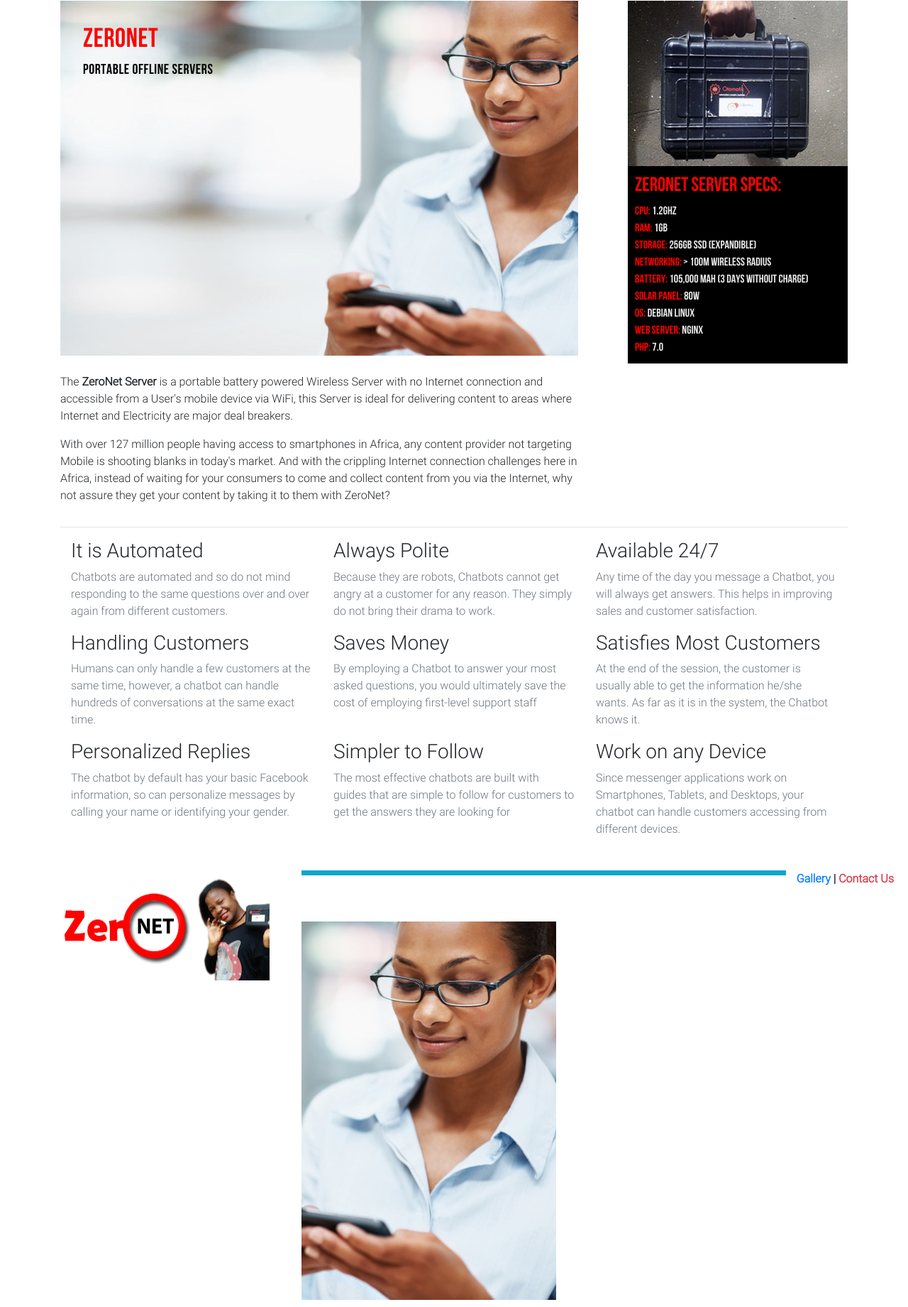
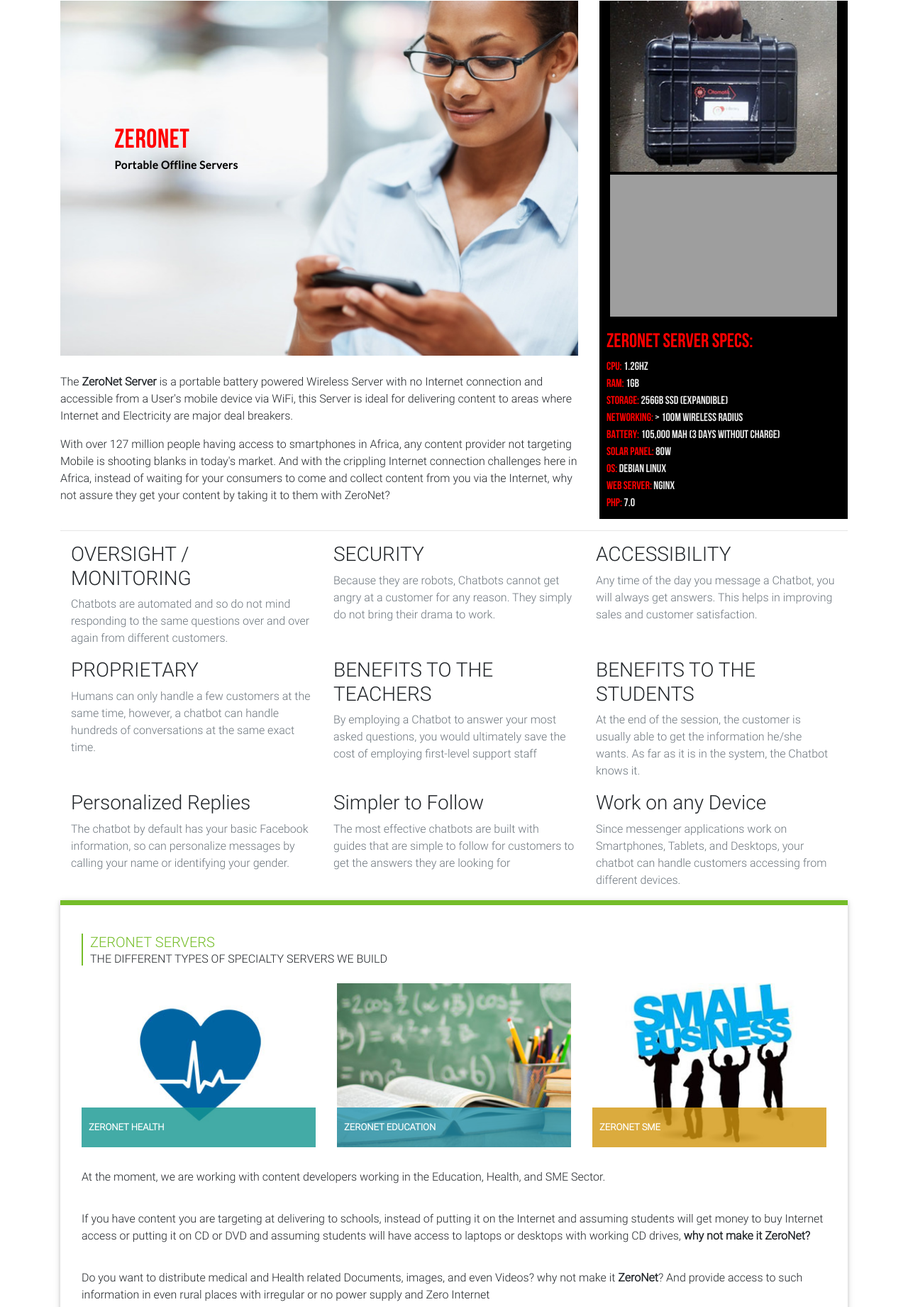
Before and after one commit to sanyaele/zeronetserver, a PHP site: page / in a window 1280 px wide. Shown: the part 79-1920 px from the top of the page at 71% size. Run offline with PHP 8.4, Linux system fonts and the light colour scheme; grey boxes are pictures that could not be loaded.

Commit message:
first commit

```diff
--- a/css/style.css
+++ b/css/style.css
@@ -68,7 +68,6 @@
 /*http://stackoverflow.com/questions/16034397/css-calc-alternative*/
 
 .content-main {
-    padding-left: 340px;
     width: 100%;
     box-sizing: border-box;
     float: none;
@@ -321,7 +320,7 @@
     margin: 10px 0px;
 }
 
-.heading {}
+/* .heading {} */
 
 .heading2 {
     border-left: 4px solid #a92446;
@@ -1006,7 +1005,6 @@
     font-size: 16px;
     font-weight: lighter;
     color: rgb(255, 0, 0);
-    float: right;
     height: auto;
     background-color: rgb(0, 0, 0);
 }
@@ -1223,7 +1221,6 @@
     }
 
     .content-main {
-        padding-left: 0;
         width: 100%;
     }
 
@@ -1384,21 +1381,37 @@
 .header-img {
     height: 500px;
     background-image: url(../images/woman-on-phone.jpg);
-    background-size: auto;
+    background-size: cover, contain;
     background-repeat: no-repeat;
+    background-position-x: right;
+    background-position-y: top;
     margin-bottom: 25px;
+    position: relative;
+    text-align: left;
+
 }
-.header-img h3 {
+.header-img h1 {
     font-family: 'BebasNeue','Lato','Open Sans','Tahoma','Verdana';
     color: rgb(255, 0, 0);
     font-size: 38px;
-    padding:35px 32px 45px 32px;
-    line-height:38px;
+    line-height:30px;
     letter-spacing:0.6px;
-    margin-top:0;
+    position: absolute;
+    top: 40%;
+    left: 20%;
+    transform: translate(-40%, -30%);
 }
-.header-img h3 span {
+.header-img h1 span {
     color: rgb(0, 0, 0);
-    font-size: 20px;
-
+    font-size: 0.4em;
+    font-family: 'Lato','Open Sans','Tahoma','Verdana';
+    font-weight: 700;
 }
+@media (max-width: 800px) {
+    .header-img {
+        height: 200px;
+    }
+    .header-img h1 span {
+        display: none;
+    }
+}
--- a/index.php
+++ b/index.php
@@ -59,19 +59,22 @@
     <header>
         <div class="container topdiv">
             <div class="row">
-                <div class="col-lg-8">
+                <div class="col-md-8">
                     <div class="header-img justify-content-center">
-                        <h3>ZeroNet <br>
-                         <span>Portable Offline Servers</span></h3>
+                        <h1>ZeroNet <br>
+                         <span>Portable Offline Servers</span></h1>
                     </div>
                     <p>The <strong>ZeroNet Server</strong> is a portable battery powered Wireless Server with no Internet connection and accessible from a User's mobile device via WiFi, this Server is ideal for delivering content to areas where Internet and Electricity are major deal breakers.</p>
                     <p>
                         With over 127 million people having access to smartphones in Africa, any content provider not targeting Mobile is shooting blanks in today's market. And with the crippling Internet connection challenges here in Africa, instead of waiting for your consumers to come and collect content from you via the Internet, why not assure they get your content by taking it to them with ZeroNet?
                     </p>
                 </div>
-                <div class="col-lg-4">
+                <div class="col-md-4">
                     <div class="attentn">
-                    <img src="images/big_server.jpg" alt="The Portable ZeroNet Server" class="img-fluid">
+                        <img src="images/big_server.jpg" alt="The Portable ZeroNet Server" class="img-fluid col-md-12">
+                        <iframe class="col-md-12 mt-1" height="200" src="https://www.youtube.com/embed/ZUJ-oiqBSnE" frameborder="0" allowfullscreen></iframe>
+
+
                         <div>
                             <h3>ZeroNet Server Specs:</h3>
                             CPU: <span>1.2GHz</span><br> RAM: <span>1GB</span><br> Storage: <span>256GB SSD (expandible)</span><br> Networking: <span>> 100m wireless radius</span><br> Battery: <span>105,000 Mah (3 Days without Charge)</span><br> Solar Panel: <span>80w</span><br> OS: <span>Debian Linux</span><br> Web Server: <span>NGINX</span><br> PHP: <span>7.0</span>
@@ -94,42 +97,42 @@
                             <div class="col-lg-4">
                                 <div class="feature-item">
                                     <i class="icon-energy text-primary"></i>
-                                    <h3>It is Automated</h3>
+                                    <h3>OVERSIGHT / MONITORING</h3>
                                     <p class="text-muted">Chatbots are automated and so do not mind responding to the same questions over and over again from different customers.</p>
                                 </div>
                             </div>
                             <div class="col-lg-4">
                                 <div class="feature-item">
                                     <i class="icon-heart text-primary"></i>
-                                    <h3>Always Polite</h3>
+                                    <h3>SECURITY</h3>
                                     <p class="text-muted">Because they are robots, Chatbots cannot get angry at a customer for any reason. They simply do not bring their drama to work.</p>
                                 </div>
                             </div>
                             <div class="col-lg-4">
                                 <div class="feature-item">
                                     <i class="icon-hourglass text-primary"></i>
-                                    <h3>Available 24/7</h3>
+                                    <h3>ACCESSIBILITY</h3>
                                     <p class="text-muted">Any time of the day you message a Chatbot, you will always get answers. This helps in improving sales and customer satisfaction.</p>
                                 </div>
                             </div>
                             <div class="col-lg-4">
                                 <div class="feature-item">
                                     <i class="icon-bubbles text-primary"></i>
-                                    <h3>Handling Customers</h3>
+                                    <h3>PROPRIETARY</h3>
                                     <p class="text-muted">Humans can only handle a few customers at the same time, however, a chatbot can handle hundreds of conversations at the same exact time.</p>
                                 </div>
                             </div>
                             <div class="col-lg-4">
                                 <div class="feature-item">
                                     <i class="icon-wallet text-primary"></i>
-                                    <h3>Saves Money</h3>
+                                    <h3>BENEFITS TO THE TEACHERS</h3>
                                     <p class="text-muted">By employing a Chatbot to answer your most asked questions, you would ultimately save the cost of employing first-level support staff</p>
                                 </div>
                             </div>
                             <div class="col-lg-4">
                                 <div class="feature-item">
                                     <i class="icon-emotsmile text-primary"></i>
-                                    <h3>Satisfies Most Customers</h3>
+                                    <h3>BENEFITS TO THE STUDENTS</h3>
                                     <p class="text-muted">At the end of the session, the customer is usually able to get the information he/she wants. As far as it is in the system, the Chatbot knows it.</p>
                                 </div>
                             </div>
@@ -162,63 +165,7 @@
     </section>
 
 
-            <div class="container">
-                <div class="row">
-                    <div class="main-page">
-
-                        <aside class="main-navigation">
-                            <div class="main-menu">
-
-                                <div class="menu-container">
-                                    <div class="block-keep-ratio block-keep-ratio-2-1 block-width-full home">
-                                        <a href="index.php" class="block-keep-ratio__content  main-menu-link">
-                                        <span class="main-menu-link-text">
-
-                                        </span>
-                                    </a>
-                                    </div>
-                                </div>
-
-                                <div class="menu-container">
-                                    <iframe width="310" height="174" src="https://www.youtube.com/embed/ZUJ-oiqBSnE" frameborder="0" allowfullscreen></iframe>
-                                </div>
-
-                                <!-- sidebar carousel -->
-                            </div>
-                            <!-- main-menu -->
-                        </aside>
-                        <!-- main-navigation -->
-
-                        <div class="content-main">
-                            <div class="pull-right">
-                                <strong>
-                                    <a href="gallery.html" class="text-primary">Gallery</a> | <a href="contact.html" class="text-danger">Contact Us</a>
-                                </strong>
-                            </div>
-                            <div class="row margin-b-30">
-                                <div class="col-xs-12 col-sm-12 col-md-12 col-lg-12">
-                                    <div class="banner-main-home">
-                                        <div class="banner-main-home-text">
-                                            <!-- <div class="heading">
-                                                <p class="text-uppercase">ZeroNet No-Internet Servers</p>
-
-                                            </div> -->
-                                            <div class="desc">
-                                            <img src="images/black-business-woman-on-phone.jpg" alt="Accessing Otomatik on Mobile" class="img-responsive">
-                                            <p>The <strong>ZeroNet Server</strong> is a portable battery powered Wireless Server with no Internet connection and accessible from a User's mobile device via WiFi, this Server is ideal for delivering content to areas where Internet and Electricity are major deal breakers.</p>
-                                                <p>
-                                                    With over 127 million people having access to smartphones in Africa, any content provider not targeting Mobile is shooting blanks in today's market. And with the crippling Internet connection challenges here in Africa, instead of waiting for your consumers to come and collect content from you via the Internet, why not assure they get your content by taking it to them with ZeroNet?
-                                                </p>
-                                            </div>
-                                        </div>
-                                        <div class="attentn">
-                                            <img src="images/big_server.jpg" alt="The Portable ZeroNet Server" class="img-fluid"><br> <h3>ZeroNet Server Specs:</h3>
-                                            CPU: <span>1.2GHz</span><br> RAM: <span>1GB</span><br> Storage: <span>256GB SSD (expandible)</span><br> Networking: <span>> 100m wireless radius</span><br> Battery: <span>105,000 Mah + 80w Solar Panel</span><br> OS: <span>Debian Linux</span><br> Web Server: <span>NGINX</span><br> PHP: <span>7.0</span><br>
-                                            <p>
-                                        </div>
-                                    </div>
-                                </div>
-                            </div>
+            <div class="container content-main">
                         <div class="row">
                             <div class="col-xs-12 col-sm-12 col-md-12 col-lg-12">
                                 <div class="box bottom-main">
@@ -262,7 +209,10 @@
                                 </div>
                             </div>
                         </div>
-                            <div class="row margin-b-30">
+
+
+
+                        <div class="row margin-b-30 mt-5">
                             <div class="col-xs-12 col-sm-12 col-md-6 col-lg-6">
                                 <div class="box london">
                                     <div class="box-icon">
@@ -309,21 +259,16 @@
                         </div>
                         <!-- row -->
                         <!-- row -->
+
+                <!-- .row -->
             </div>
-                        <!-- .content-main -->
-                    </div>
-                    <!-- .main-page -->
-                </div>
-                <!-- .row -->
+            <!-- .container -->
+
                 <footer class="row">
                     <div class="col-xs-12 col-sm-12 col-md-12 col-lg-12 footer">
                         <p class="copyright">Copyright © 2016-2018 <span style="color: #F00; font-weight: bold;">Otomatik Ventures</span> |<strong> Location: </strong>3 Thorborn Avenue, Sabo, Yaba, Lagos State, Nigeria</p>
                     </div>
                 </footer>
-                <!-- .row -->
-            </div>
-            <!-- .container -->
-
         <!-- JavaScript -->
         <script src="js/jquery-1.11.3.min.js"></script>
         <script src="js/bootstrap.min.js"></script>
```
Lines whose indentation alone changed are shown as unchanged.
